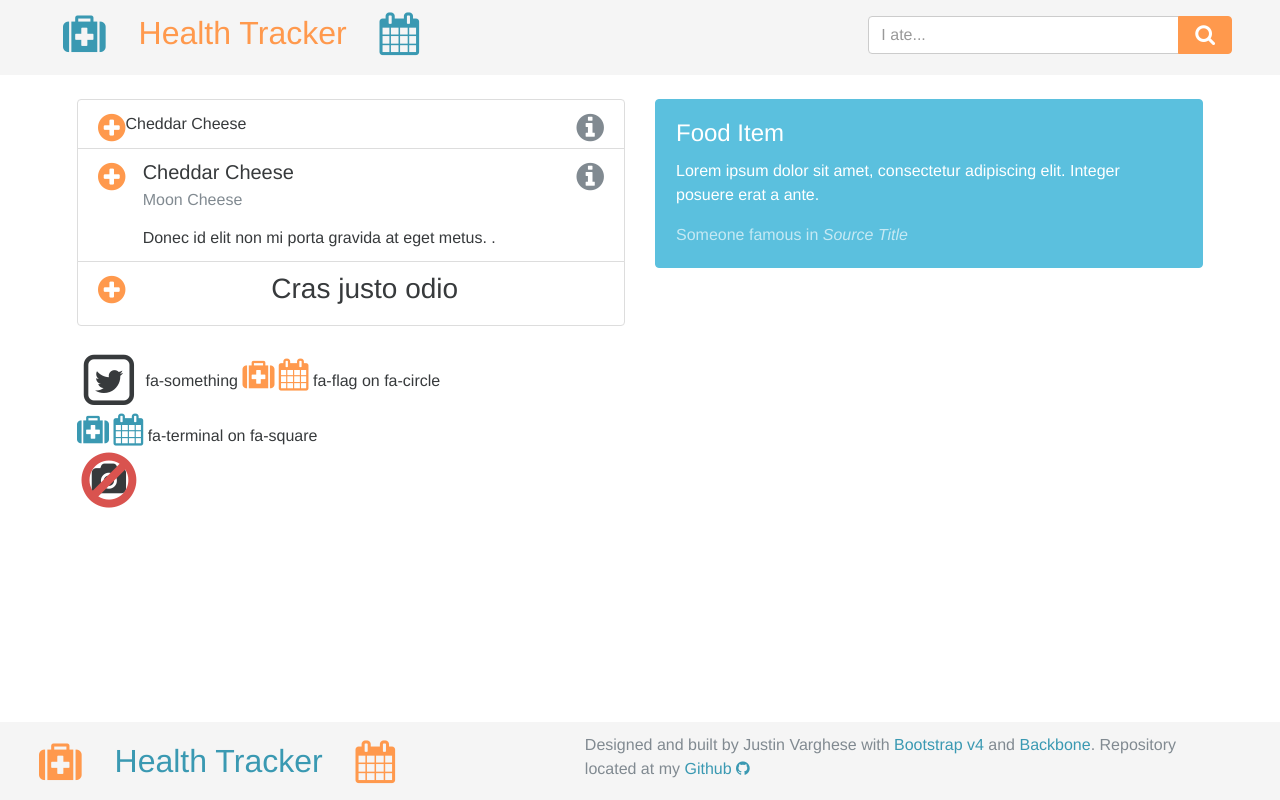
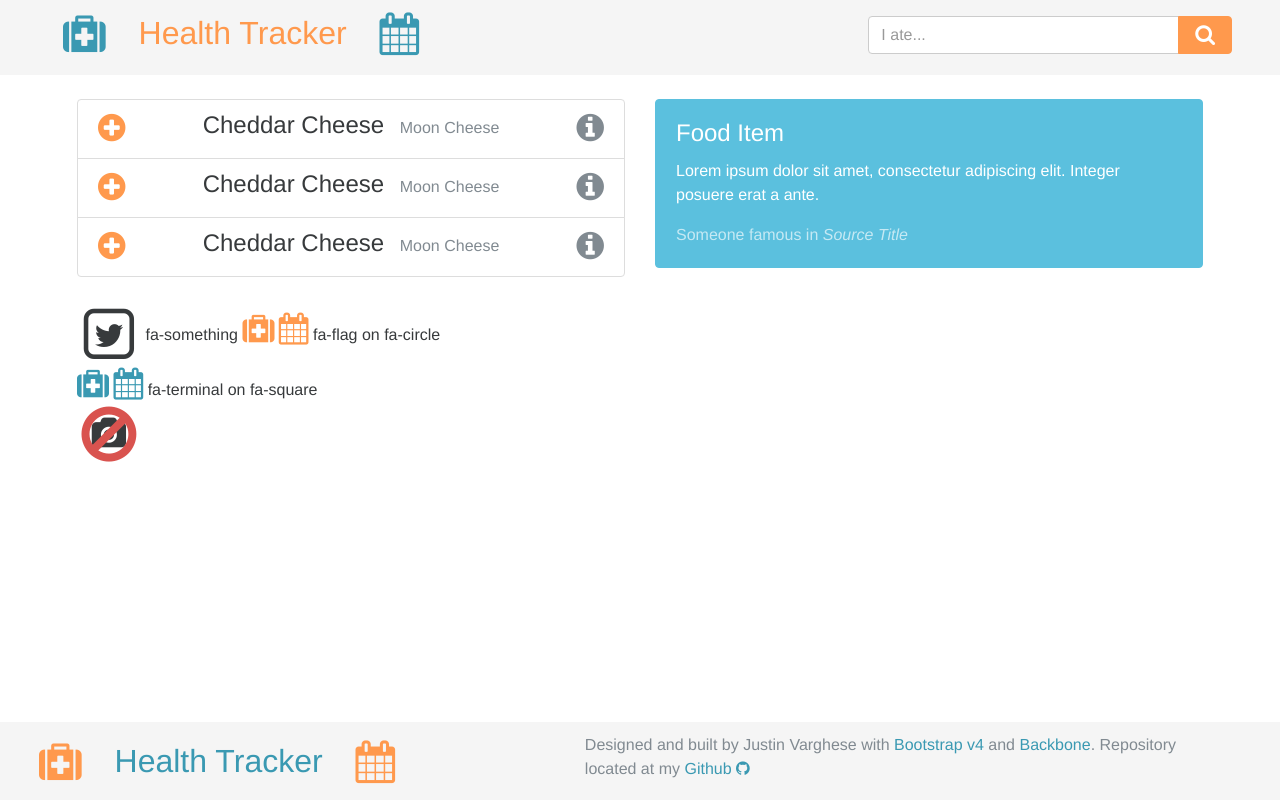
Before and after one commit to jzvarghese/Health_Tracker, a website: page index.html in a window 1280 px wide. Shown: the top 800 px of the page. Drawn offline with Linux system fonts and the light colour scheme.

Commit message:
feat: Fix formatting of list group items for search results

```diff
--- a/css/styles.css
+++ b/css/styles.css
@@ -30,7 +30,14 @@ color: #818a91;
   color: #85754d;
 }
 
+.inline-block {
+  display: inline-block;
+}
 
+
+.m-l-xs {
+  margin-left: 0.7rem !important;
+}
 .p-y-xs {
   padding-top: 0.7rem !important;
   padding-bottom: 0.7rem !important;
--- a/index.html
+++ b/index.html
@@ -54,11 +54,25 @@
           <div class="col-md-6 col-lg-6">
             <ul class="list-group">
               <li class="list-group-item">
-                <a href="#" class="pull-left text-orange"><i class="fa fa-plus-circle fa-2x"></i></a>
-                Cheddar Cheese
+                <div class="row">
 
-                <a href="#" data-toggle="popover" data-html="true" data-placement="right" data-content="<div class='card card-block card-inverse card-info'><h4 class='card-title'>Food Item</h4><blockquote class='card-blockquote'>
-                <p>Lorem ipsum dolor sit amet, consectetur adipiscing elit. Integer posuere erat a ante.</p><footer>Someone famous in <cite title='Source Title'>Source Title</cite></footer></blockquote></div>" class="pull-right"><i class="fa fa-info-circle fa-2x"></i></a>
+                  <div class="col-md-1 col-lg-1">
+                    <a href="#" class="pull-left text-orange"><i class="fa fa-plus-circle fa-2x"></i></a>
+                  </div> <!-- end add button col -->
+
+                  <div class="col-md-10 col-lg-10">
+                    <header class="text-center">
+                      <h4 class="list-group-item-heading text-left inline-block m-y-0">Cheddar Cheese</h4>
+                      <p class="text-muted inline-block m-l-xs m-y-0">Moon Cheese</p>
+                    </header>
+                  </div>
+
+                  <div class="col-md-1 col-lg-1">
+                    <a href="#" data-toggle="popover" data-html="true" data-placement="right" data-content="<div class='card card-block card-inverse card-info'><h4 class='card-title'>Food Item</h4><blockquote class='card-blockquote'>
+                    <p>Lorem ipsum dolor sit amet, consectetur adipiscing elit. Integer posuere erat a ante.</p><footer>Someone famous in <cite title='Source Title'>Source Title</cite></footer></blockquote></div>" class="pull-right"><i class="fa fa-info-circle fa-2x"></i></a>
+                  </div> <!-- end info button col -->
+
+                </div> <!-- end inner row -->
               </li>
               <li class="list-group-item">
 
@@ -69,11 +83,10 @@
                   </div> <!-- end add button col -->
 
                   <div class="col-md-10 col-lg-10">
-                    <header>
-                      <h5 class="list-group-item-heading text-left">Cheddar Cheese</h5>
-                      <p class="text-muted">Moon Cheese</p>
+                    <header class="text-center">
+                      <h4 class="list-group-item-heading text-left inline-block m-y-0">Cheddar Cheese</h4>
+                      <p class="text-muted inline-block m-l-xs m-y-0">Moon Cheese</p>
                     </header>
-                    <p class="list-group-item-text">Donec id elit non mi porta gravida at eget metus. .</p>
                   </div>
 
                   <div class="col-md-1 col-lg-1">
@@ -81,11 +94,28 @@
                     <p>Lorem ipsum dolor sit amet, consectetur adipiscing elit. Integer posuere erat a ante.</p><footer>Someone famous in <cite title='Source Title'>Source Title</cite></footer></blockquote></div>" class="pull-right"><i class="fa fa-info-circle fa-2x"></i></a>
                   </div> <!-- end info button col -->
 
-                </div>
+                </div> <!-- end inner row -->
               </li>
               <li class="list-group-item">
-                <a href="#" class="pull-left text-orange"><i class="fa fa-plus-circle fa-2x"></i></a>
-                <h3 class="text-center">Cras justo odio</h3>
+                <div class="row">
+
+                  <div class="col-md-1 col-lg-1">
+                    <a href="#" class="pull-left text-orange"><i class="fa fa-plus-circle fa-2x"></i></a>
+                  </div> <!-- end add button col -->
+
+                  <div class="col-md-10 col-lg-10">
+                    <header class="text-center">
+                      <h4 class="list-group-item-heading text-left inline-block m-y-0">Cheddar Cheese</h4>
+                      <p class="text-muted inline-block m-l-xs m-y-0">Moon Cheese</p>
+                    </header>
+                  </div>
+
+                  <div class="col-md-1 col-lg-1">
+                    <a href="#" data-toggle="popover" data-html="true" data-placement="right" data-content="<div class='card card-block card-inverse card-info'><h4 class='card-title'>Food Item</h4><blockquote class='card-blockquote'>
+                    <p>Lorem ipsum dolor sit amet, consectetur adipiscing elit. Integer posuere erat a ante.</p><footer>Someone famous in <cite title='Source Title'>Source Title</cite></footer></blockquote></div>" class="pull-right"><i class="fa fa-info-circle fa-2x"></i></a>
+                  </div> <!-- end info button col -->
+
+                </div> <!-- end inner row -->
               </li>
             </ul>
           </div> <!-- end col -->
```
